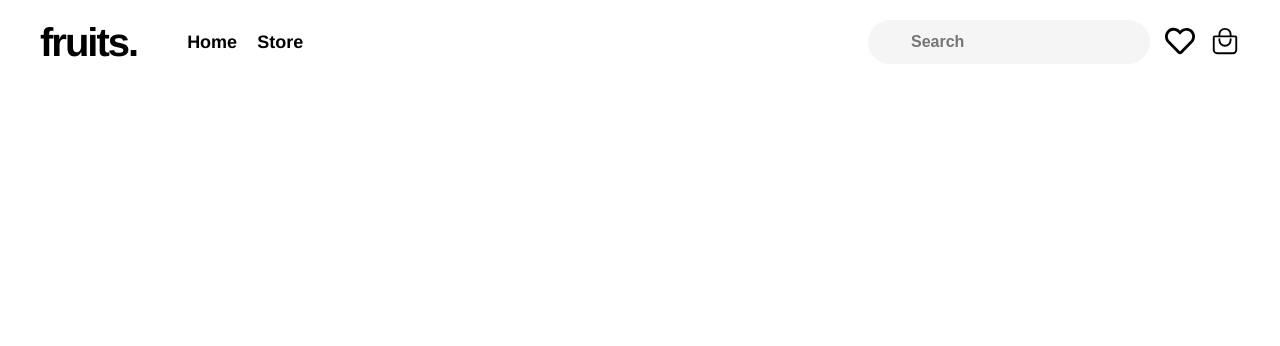
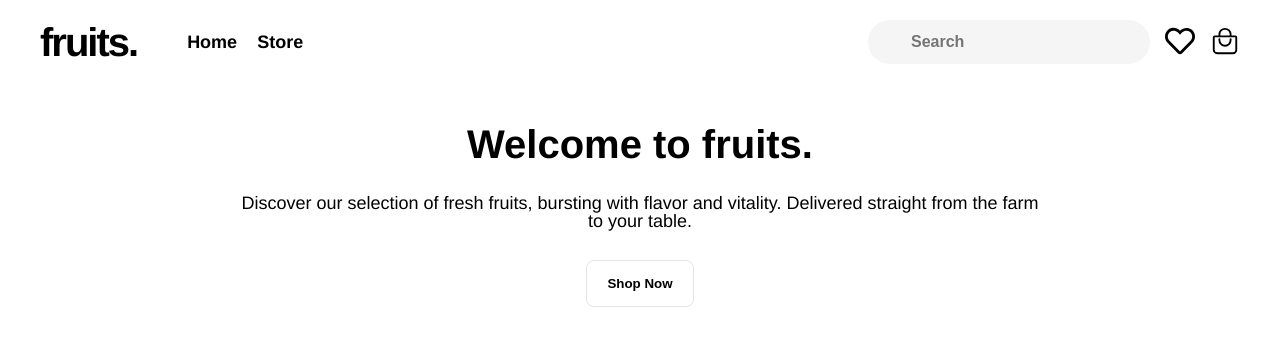
Before and after one commit to AndriiSalohub/fruits-store, a React (Vite) app: page / in a window 1280 px wide. Shown: the top 346 px of the page. Built offline with nearby package versions, Linux system fonts and the light colour scheme; a web font is replaced by a local one.

Commit message:
Added StoreInfo component with styles to it.

```diff
--- /dev/null
+++ b/src/assets/styles/components/StoreInfo.scss
@@ -0,0 +1,50 @@
+.store-info {
+  &__title,
+  &__subtitle {
+    text-align: center;
+  }
+
+  &__title {
+    font-size: 40px;
+    font-weight: 800;
+    margin-bottom: 30px;
+  }
+
+  &__subtitle {
+    max-width: 800px;
+    font-size: 18px;
+    margin-bottom: 30px;
+  }
+
+  &__shop-button {
+    cursor: pointer;
+    font-weight: 600;
+    background-color: #fff;
+    border: 1px solid #e5e5e5;
+    border-radius: 8px;
+    height: 47px;
+    padding: 0 20px;
+    display: flex;
+    align-items: center;
+    justify-content: center;
+    transition: background-color 0.3s ease;
+    margin: 0 auto;
+
+    & a {
+      text-decoration: none;
+      color: #000;
+    }
+  }
+}
+
+@media (hover: hover) {
+  .store-info__shop-button:hover {
+    background-color: #e5e5e5;
+  }
+}
+
+@media (hover: none) {
+  .store-info__shop-button:active {
+    background-color: #e5e5e5;
+  }
+}
--- /dev/null
+++ b/src/assets/styles/pages/HomePage.scss
@@ -0,0 +1,5 @@
+.home-page {
+  display: flex;
+  justify-content: center;
+  padding: 60px 0px;
+}
--- /dev/null
+++ b/src/components/StoreInfo.jsx
@@ -0,0 +1,19 @@
+import { Link } from "react-router-dom";
+import "../assets/styles/components/StoreInfo.scss";
+
+const StoreInfo = () => {
+  return (
+    <section className="store-info">
+      <h2 className="store-info__title">Welcome to fruits.</h2>
+      <h4 className="store-info__subtitle">
+        Discover our selection of fresh fruits, bursting with flavor and
+        vitality. Delivered straight from the farm to your table.
+      </h4>
+      <button className="store-info__shop-button">
+        <Link to="/shop">Shop Now</Link>
+      </button>
+    </section>
+  );
+};
+
+export default StoreInfo;
--- a/src/main.jsx
+++ b/src/main.jsx
@@ -7,11 +7,13 @@ import App from "./App.jsx";
 const router = createBrowserRouter([
   {
     path: "/",
-    element: (
-      <App>
-        <HomePage />
-      </App>
-    ),
+    element: <App />,
+    children: [
+      {
+        path: "/",
+        element: <HomePage />,
+      },
+    ],
   },
 ]);
 
--- a/src/pages/HomePage.jsx
+++ b/src/pages/HomePage.jsx
@@ -1,5 +1,12 @@
+import StoreInfo from "../components/StoreInfo";
+import "../assets/styles/pages/HomePage.scss";
+
 const HomePage = () => {
-  return <h1>Home Page</h1>;
+  return (
+    <main className="home-page">
+      <StoreInfo />
+    </main>
+  );
 };
 
 export default HomePage;
```
